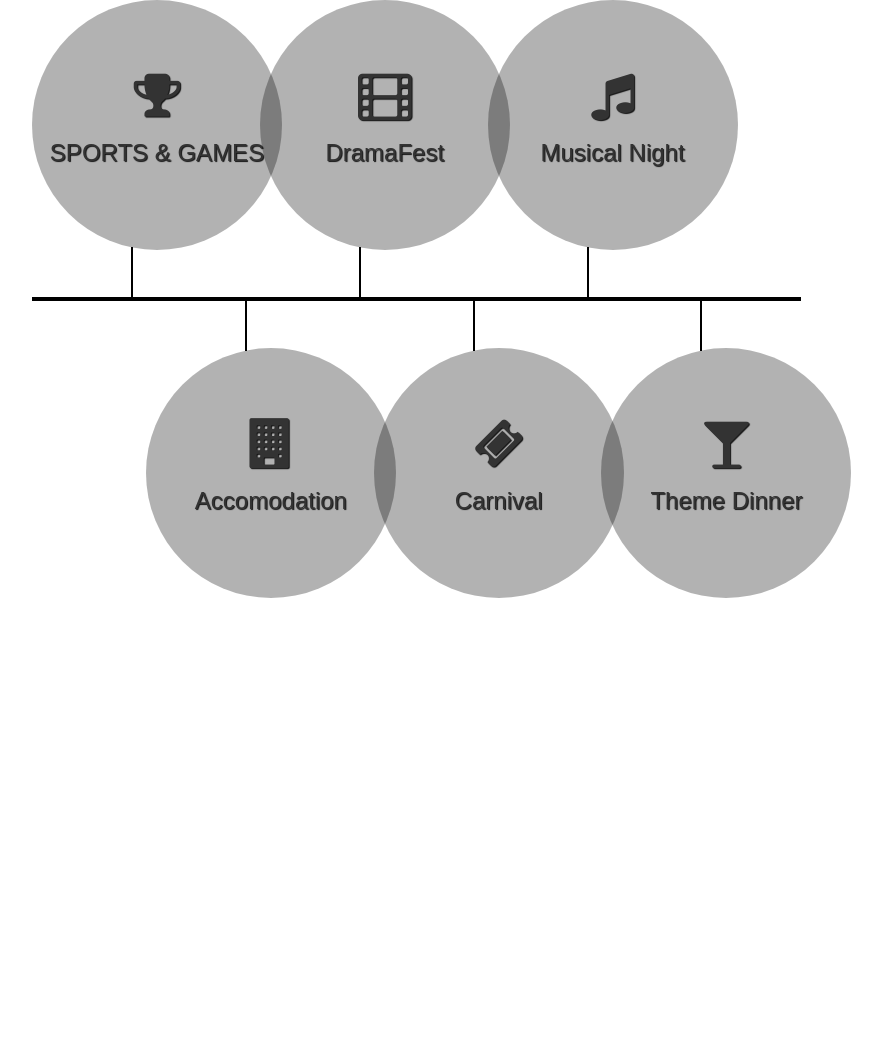
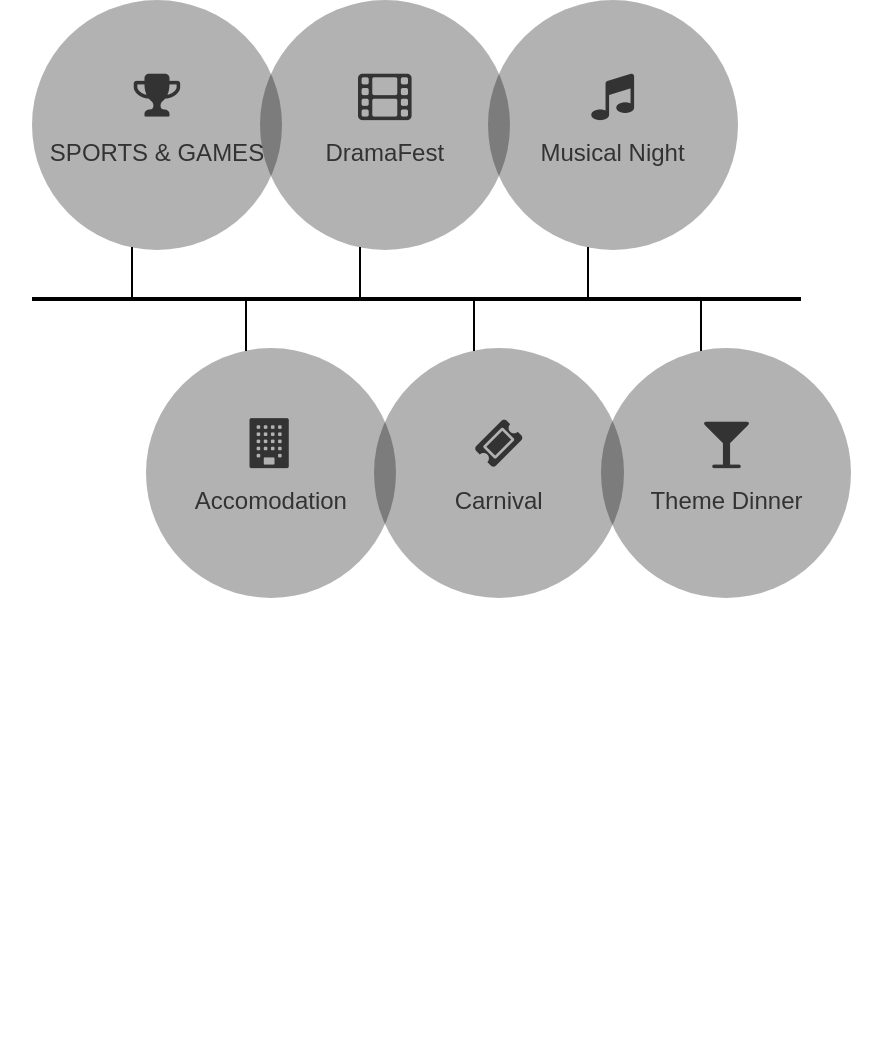
Before and after one commit to knowfahad/NustOlympiad, a PHP site: page /tempScripts/timeline/test.html in a window 1280 px wide. Shown: the whole page, without its empty margins (96-978 px from the left). Run offline with PHP 8.4, Linux system fonts and the light colour scheme.

Commit message:
text shadow removed home icons

```diff
--- a/css/style.css
+++ b/css/style.css
@@ -29,7 +29,6 @@ body{
 	margin:0;
 	font-family: 'Montserrat', sans-serif;
 	font-weight: 200;
-	text-shadow: 1px 1px 1px rgba(0,0,0,0.9);
 }
 h1{
 	font-weight: 100;
```
